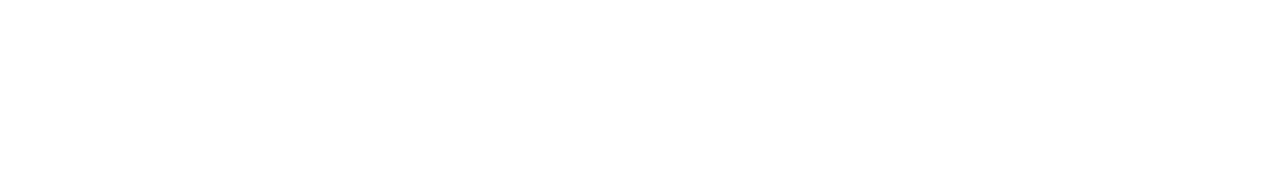
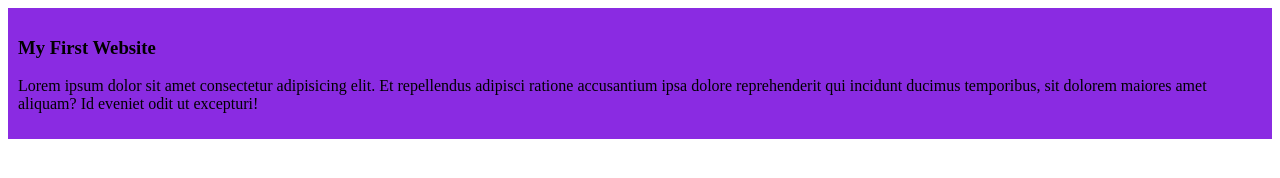
Before and after one commit to nipaayasha05/AYA-SHA, a plain HTML site: page index.html in a window 1280 px wide. Drawn offline with Linux system fonts and the light colour scheme.

Commit message:
added the first blog

```diff
--- a/index.html
+++ b/index.html
@@ -4,8 +4,12 @@
     <meta charset="UTF-8">
     <meta name="viewport" content="width=device-width, initial-scale=1.0">
     <title>AYA-SHA</title>
+    <link rel="stylesheet" href="styles/blog.css">
 </head>
 <body>
-
+    <div>
+    <h3>My First Website</h3>
+    <p>Lorem ipsum dolor sit amet consectetur adipisicing elit. Et repellendus adipisci ratione accusantium ipsa dolore reprehenderit qui incidunt ducimus temporibus, sit dolorem maiores amet aliquam? Id eveniet odit ut excepturi!</p>
+</div>
 </body>
 </html>
--- /dev/null
+++ b/styles/blog.css
@@ -0,0 +1,4 @@
+div{
+    background-color: blueviolet;
+    padding: 10px;
+}
```
